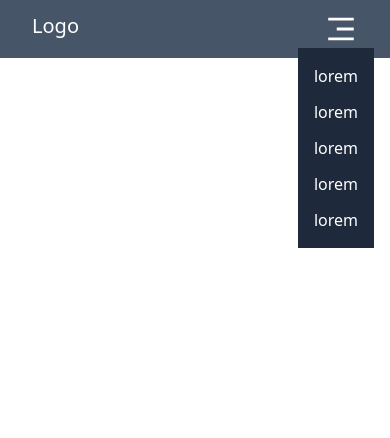
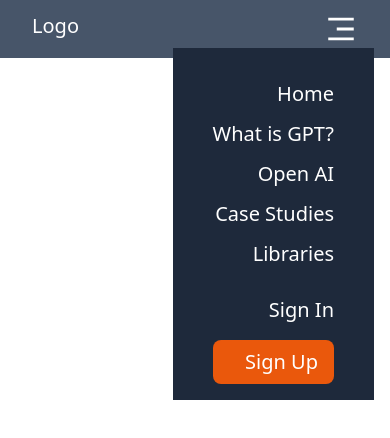
Before and after one commit to jafar-fahimi/gpt3-tailwindcss, a website: page index.html in a window 390 px wide. Both pictures are taken after a click on the element 341 px from the left and 29 px from the top of the page. Drawn offline with Linux system fonts and the light colour scheme.

Commit message:
navbarSmall responsivity updated; scripts

```diff
--- a/index.html
+++ b/index.html
@@ -17,18 +17,32 @@
           <svg stroke="currentColor" fill="currentColor"  stroke-width="0" viewBox="0 0 24 24" color="#fff" class="text-white hover:text-slate-300" height="34" width="34" xmlns="http://www.w3.org/2000/svg"><g><path fill="none" d="M0 0h24v24H0z"></path><path d="M3 4h18v2H3V4zm6 7h12v2H9v-2zm-6 7h18v2H3v-2z"></path></g></svg>
         </span>
       </div>
-      <ul id="navbar--small" class="hidden bg-slate-800 text-white flex-col absolute right-4 top-12 space-y-3 py-4 px-4">
-        <li>lorem</li>
-        <li>lorem</li>
-        <li>lorem</li>
-        <li>lorem</li>
-        <li>lorem</li>
+      <ul id="navbar--small" class="hidden font-sans text-xl pt-8 bg-slate-800 text-white text-right flex-col absolute right-4 top-12 space-y-3 py-4 px-10 transition-all delay-700 ease-linear">
+        <a class="block" href="#">Home</a>
+        <a  class="block"href="#">What is GPT?</a>
+        <a class="block" href="#">Open AI <a>
+        <a class="block" href="#">Case Studies</a>
+        <a class="block" href="#">Libraries</a>
+        <div class="flex pt-4 flex-col lg:hidden">
+          <span class="pb-4">Sign In</span>
+          <span class="bg-orange-600 py-2 px-4 rounded-lg">Sign Up</span>
+        </div>
       </ul>
+      <!-- <div class="pt-4 hidden md:flex-row">
+        <span class="pb-4">Sign In</span>
+        <span class="bg-orange-600 py-2 px-4 rounded-lg">Sign Up</span>
+      </div> -->
       </nav>
     </main>
     <script>
       const navbarBar = document.getElementById('navbar-bar');
       const navbarSmall = document.getElementById('navbar--small');
+      document.documentElement.addEventListener("click",()=>{
+        if (!navbarSmall.classList.contains('hidden') && (window.innerWidth > 768 )){
+        // console.log(window.innerWidth);
+        navbarSmall.classList.add('hidden')
+      }
+      });
       navbarBar.addEventListener('click',()=>{navbarSmall.classList.toggle('hidden');});
 
     </script>
```
Also changed, not shown: dist/output.css.
